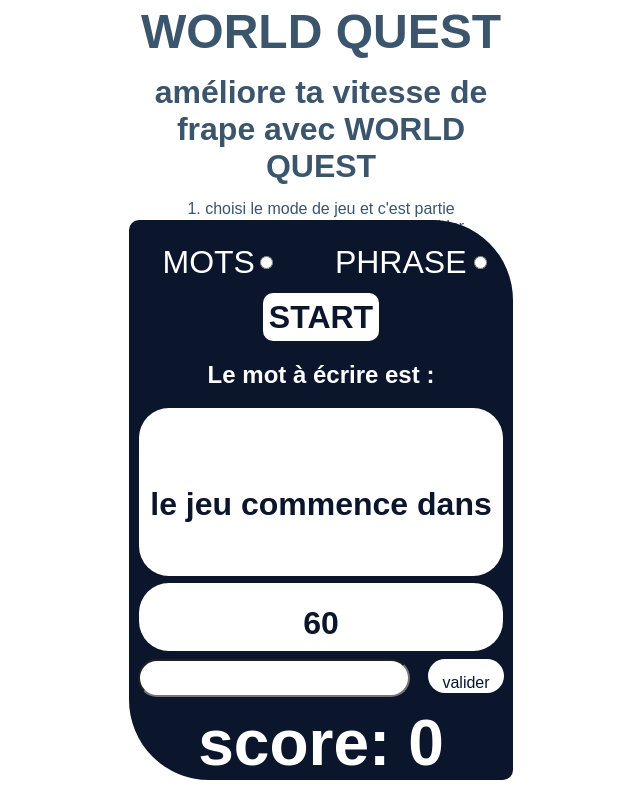
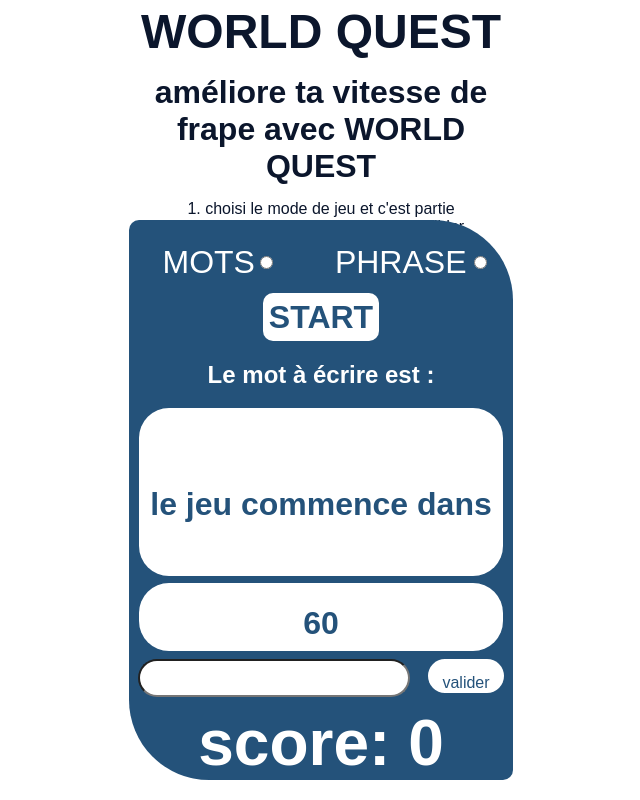
Before and after one commit to Luka29n/word-quest, a website: page index.html in a window 1280 px wide. Shown: the whole page, without its empty margins (319-959 px from the left). Drawn offline with Linux system fonts and the light colour scheme.

Commit message:
couleurs

```diff
--- a/scss/page_1.scss
+++ b/scss/page_1.scss
@@ -1,6 +1,6 @@
 $main-color: white;
-$secondary-color: #0b162c;
-$troisieme-couleur: #3b556d;
+$secondary-color: #24527a;
+$troisieme-couleur: #0b162c;
 $quatrieme-couleur: #5fc2ba;
 
 *{
```
Also changed, not shown: css/style.css.
